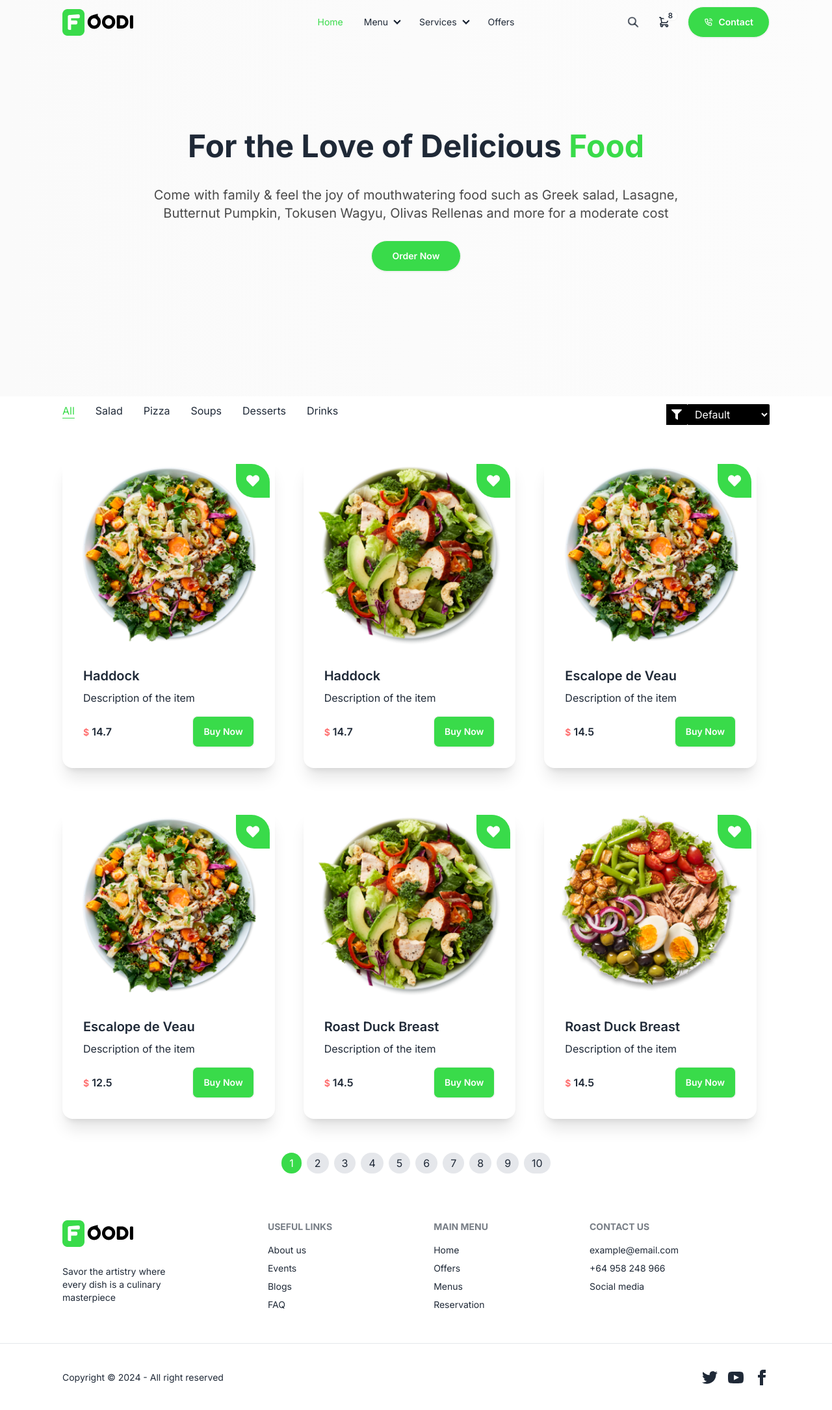
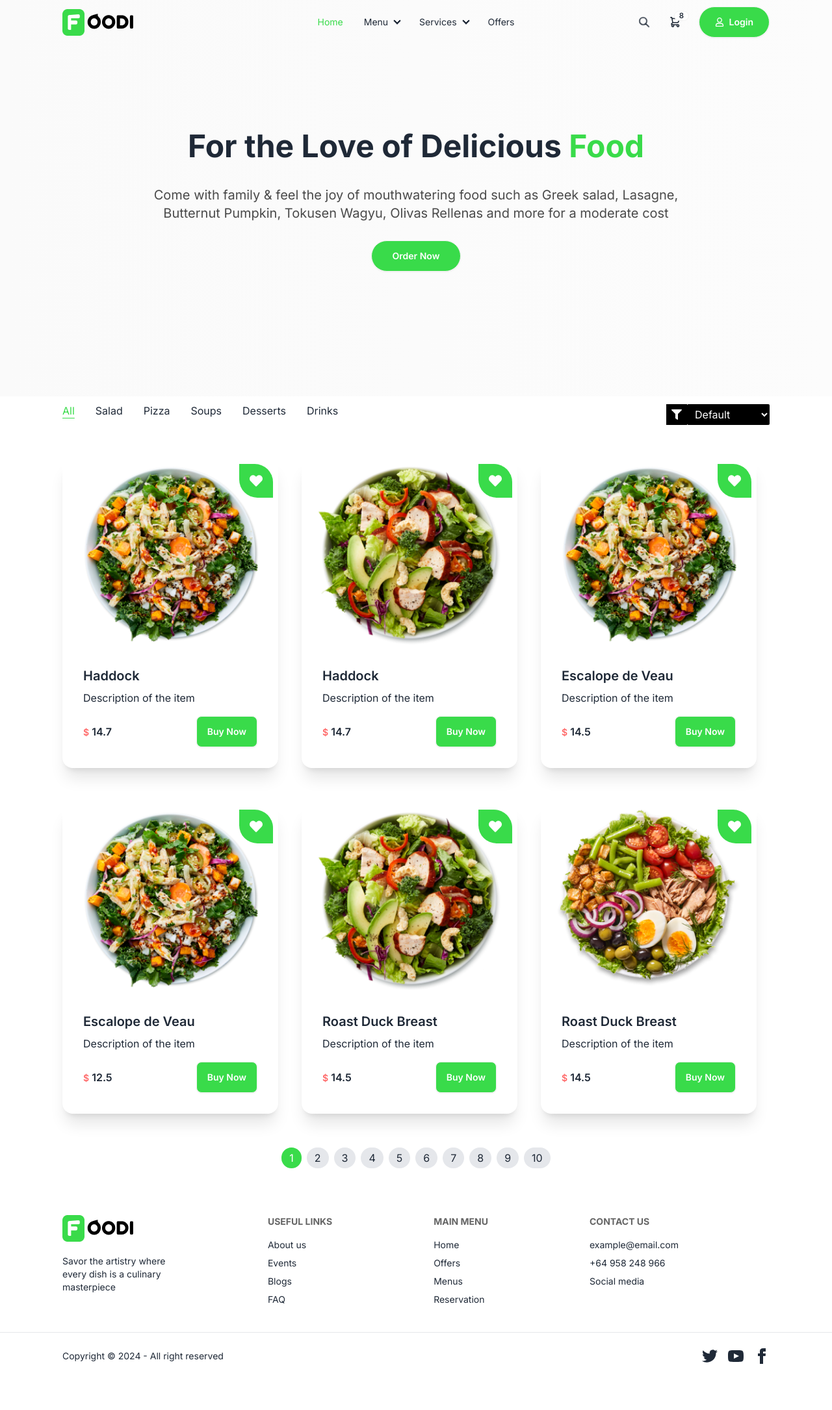
Before and after one commit to Lazy-Coder-here/Foodi-MERN, a React (Vite) app in the folder food-client/: page /menu in a window 1280 px wide. Shown: the whole page at 65% size. After the commit the page ends 2115 px from the top, so only its background shows below. Built offline with nearby package versions, Linux system fonts and the light colour scheme.

Commit message:
made the menu page compatible for mobile

```diff
--- a/food-client/src/App.css
+++ b/food-client/src/App.css
@@ -24,8 +24,32 @@ header {
   border-radius: 0px 28px 0px 28px;
 }
 
-.active{
+.slick-prev {
+  z-index: 1;
+  /* background-color: red !important; */
+}
+.slick-next {
+  z-index: 1;
+  /* background-color: red !important; */
+}
+
+.slick-dots li button:before {
+  color: rgb(179, 178, 178) !important;
+  font-size: 10px !important;
+  margin-top: 10px;
+}
+
+.slick-dots li.slick-active button:before {
+  color: white !important;
+  /* font-size: 12px !important; */
+}
+
+.footer-title {
+  color: black !important;
+}
+
+.active {
   text-decoration: underline;
   text-underline-offset: 5px;
-  color: #39DB4A;
+  color: #39db4a;
 }
--- a/food-client/src/components/Banner.jsx
+++ b/food-client/src/components/Banner.jsx
@@ -53,7 +53,7 @@ const Banner = () => {
                 <p className="text-red">$18.00</p>
               </div>
             </div>
-            <div className="sm:flex hidden bg-white py-2 px-3 rounded-2xl items-center gap-3 shadow-md w-64">
+            <div className="md:flex hidden bg-white py-2 px-3 rounded-2xl items-center gap-3 shadow-md w-64">
               <img
                 src="/images/home/b-food1.png"
                 alt=""
--- a/food-client/src/components/Footer.jsx
+++ b/food-client/src/components/Footer.jsx
@@ -6,7 +6,7 @@ const Footer = () => {
       <footer className="footer xl:px-24 py-10 px-4 text-base-content">
         <aside>
           <img src="/logo.png" alt="" />
-          <p className="my-5 md:w-40">
+          <p className="my-3 md:w-40">
             Savor the artistry where every dish is a culinary masterpiece
           </p>
         </aside>
@@ -33,7 +33,7 @@ const Footer = () => {
       </footer>
 
       <hr />
-      <footer className="footer items-center xl:px-24 py-10 px-4">
+      <footer className="footer items-center xl:px-24 py-4 px-4 mt-2">
         <aside className="items-center grid-flow-col">
           <p>Copyright © 2024 - All right reserved</p>
         </aside>
--- /dev/null
+++ b/food-client/src/components/Modal.jsx
@@ -0,0 +1,20 @@
+import React from "react";
+
+const Modal = () => {
+  return (
+    <dialog id="my_modal_3" className="modal">
+      <div className="modal-box">
+        <form method="dialog">
+          {/* if there is a button in form, it will close the modal */}
+          <button className="btn btn-sm btn-circle btn-ghost absolute right-2 top-2">
+            ✕
+          </button>
+        </form>
+        <h3 className="font-bold text-lg">Hello!</h3>
+        <p className="py-4">Press ESC key or click on ✕ button to close</p>
+      </div>
+    </dialog>
+  );
+};
+
+export default Modal;
--- a/food-client/src/components/Navbar.jsx
+++ b/food-client/src/components/Navbar.jsx
@@ -1,6 +1,7 @@
 import React, { useEffect, useState } from "react";
 import logo from "/logo.png";
-import { TbPhoneCall, TbWindElectricity } from "react-icons/tb";
+import { FaRegUser } from "react-icons/fa";
+import Modal from "./Modal";
 
 const Navbar = () => {
   const [isSticky, setSticky] = useState(false);
@@ -19,13 +20,15 @@ const Navbar = () => {
     window.addEventListener("scroll", handleScroll);
 
     return () => {
-      window.addEventListener("scroll", handleScroll);
+      window.removeEventListener("scroll", handleScroll);
     };
   }, []);
   const navItems = (
     <>
       <li>
-        <a className="text-green" href="/">Home</a>
+        <a className="text-green" href="/">
+          Home
+        </a>
       </li>
       <li>
         <details>
@@ -74,8 +77,8 @@ const Navbar = () => {
         }`}
       >
         <div className="navbar-start">
-          <div className="dropdown">
-            <div tabIndex={0} role="button" className="btn btn-ghost lg:hidden">
+          <div className="dropdown justify-between">
+            <label tabIndex={0} role="" className="btn btn-ghost lg:hidden">
               <svg
                 xmlns="http://www.w3.org/2000/svg"
                 className="h-5 w-5"
@@ -90,7 +93,7 @@ const Navbar = () => {
                   d="M4 6h16M4 12h8m-8 6h16"
                 />
               </svg>
-            </div>
+            </label>
             <ul
               tabIndex={0}
               className="menu menu-sm dropdown-content mt-3 z-[1] p-2 shadow bg-base-100 rounded-box w-52"
@@ -127,9 +130,9 @@ const Navbar = () => {
             </svg>
           </button>
           {/* cart items */}
-          <div
+          <label
             tabIndex={0}
-            role="button"
+            role=""
             className="btn btn-ghost btn-circle hidden mr-3 lg:flex items-center justify-center"
           >
             <div className="indicator">
@@ -149,11 +152,16 @@ const Navbar = () => {
               </svg>
               <span className="badge badge-sm indicator-item">8</span>
             </div>
-          </div>
-          {/* button */}
-          <a className="btn bg-green rounded-full px-6 text-white flex items-center gap-2">
-            <TbPhoneCall /> Contact
-          </a>
+          </label>
+          {/* login button */}
+          <button
+            className="btn bg-green rounded-full px-6 text-white flex items-center gap-2"
+            onClick={() => document.getElementById("my_modal_3").showModal()}
+          >
+            <FaRegUser /> Login
+          </button>
+
+          <Modal/>
         </div>
       </div>
     </header>
--- a/food-client/src/pages/menu/Menu.jsx
+++ b/food-client/src/pages/menu/Menu.jsx
@@ -21,7 +21,7 @@ const Menu = () => {
         setMenu(data);
         setFilteredItems(data);
       } catch (error) {
-        console.log(error);
+        console.log("Error fetching data:", error);
       }
     };
 
@@ -85,7 +85,7 @@ const Menu = () => {
     <div>
       {/* menu banner */}
       <div className="section-container bg-gradient-to-r from-[#FAFAFA] from-0% to-[#FCFCFC] to-100%">
-        <div className="py-48 flex flex-col justify-center items-center gap-8">
+        <div className="py-48 flex flex-col justify-center items-center">
           {/* texts */}
           <div className="text-center space-y-7 px-4">
             <h2 className="md:text-5xl text-4xl font-bold md:leading-snug leading-snug">
@@ -112,37 +112,37 @@ const Menu = () => {
           <div className="flex flex-row justify-start md:items-center md:gap-8 gap-4 flex-wrap">
             <button
               onClick={showAll}
-              className={selectedCategory === "all" && "active"}
+              className={selectedCategory === "all" ? "active" : " "}
             >
               All
             </button>
             <button
               onClick={() => filterItems("salad")}
-              className={selectedCategory === "salad" && "active"}
+              className={selectedCategory === "salad" ? "active" : " "}
             >
               Salad
             </button>
             <button
               onClick={() => filterItems("pizza")}
-              className={selectedCategory === "pizza" && "active"}
+              className={selectedCategory === "pizza" ? "active" : " "}
             >
               Pizza
             </button>
             <button
               onClick={() => filterItems("soup")}
-              className={selectedCategory === "soup" && "active"}
+              className={selectedCategory === "soup" ? "active" : " "}
             >
               Soups
             </button>
             <button
               onClick={() => filterItems("dessert")}
-              className={selectedCategory === "dessert" && "active"}
+              className={selectedCategory === "dessert" ? "active" : " "}
             >
               Desserts
             </button>
             <button
               onClick={() => filterItems("drinks")}
-              className={selectedCategory === "drinks" && "active"}
+              className={selectedCategory === "drinks" ? "active" : " "}
             >
               Drinks
             </button>
@@ -172,7 +172,7 @@ const Menu = () => {
         </div>
 
         {/* products card */}
-        <div className="grid md:grid-cols-3 sm:grid-cols-2 grid-cols-1 gap-6">
+        <div className="grid md:grid-cols-3 sm:grid-cols-2 grid-cols-1 gap-4">
           {currentItems.map((item) => (
             <Cards key={item._id} item={item} />
           ))}
```
